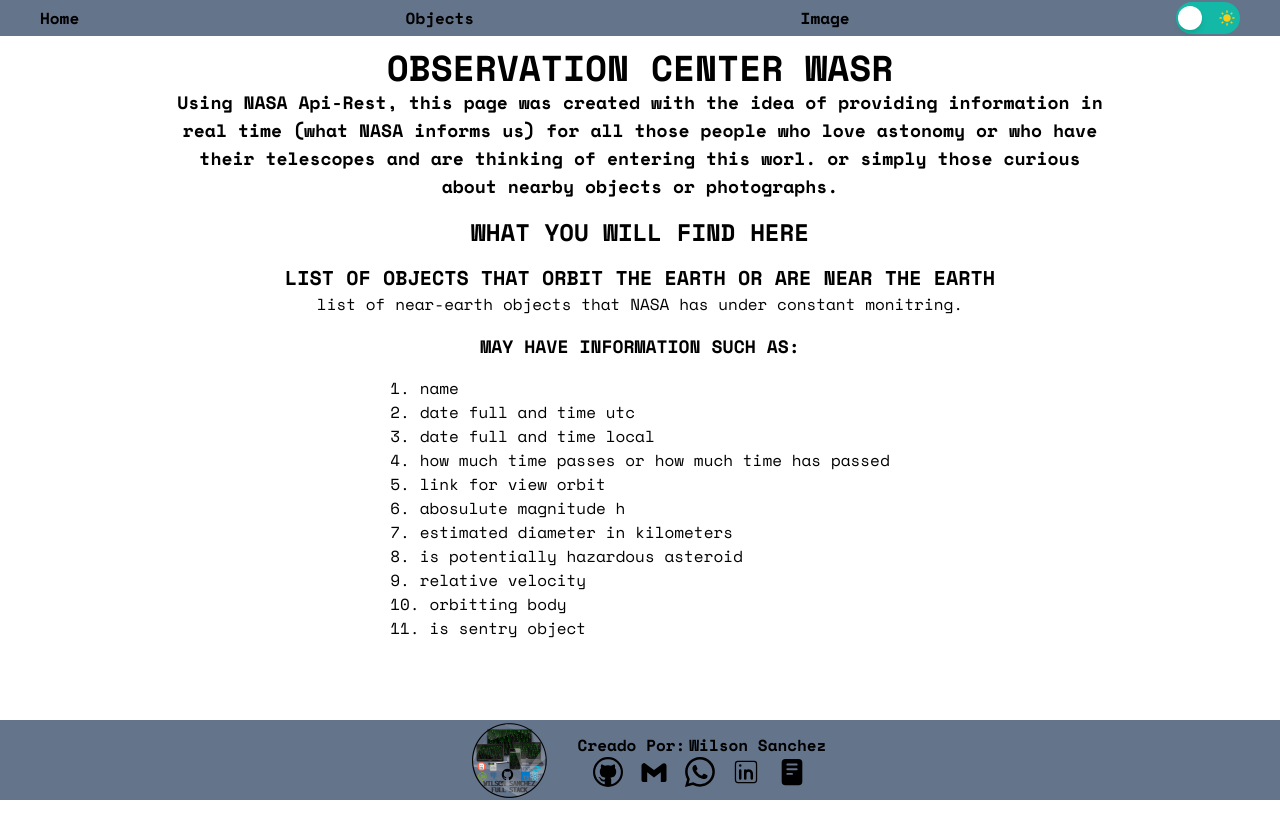
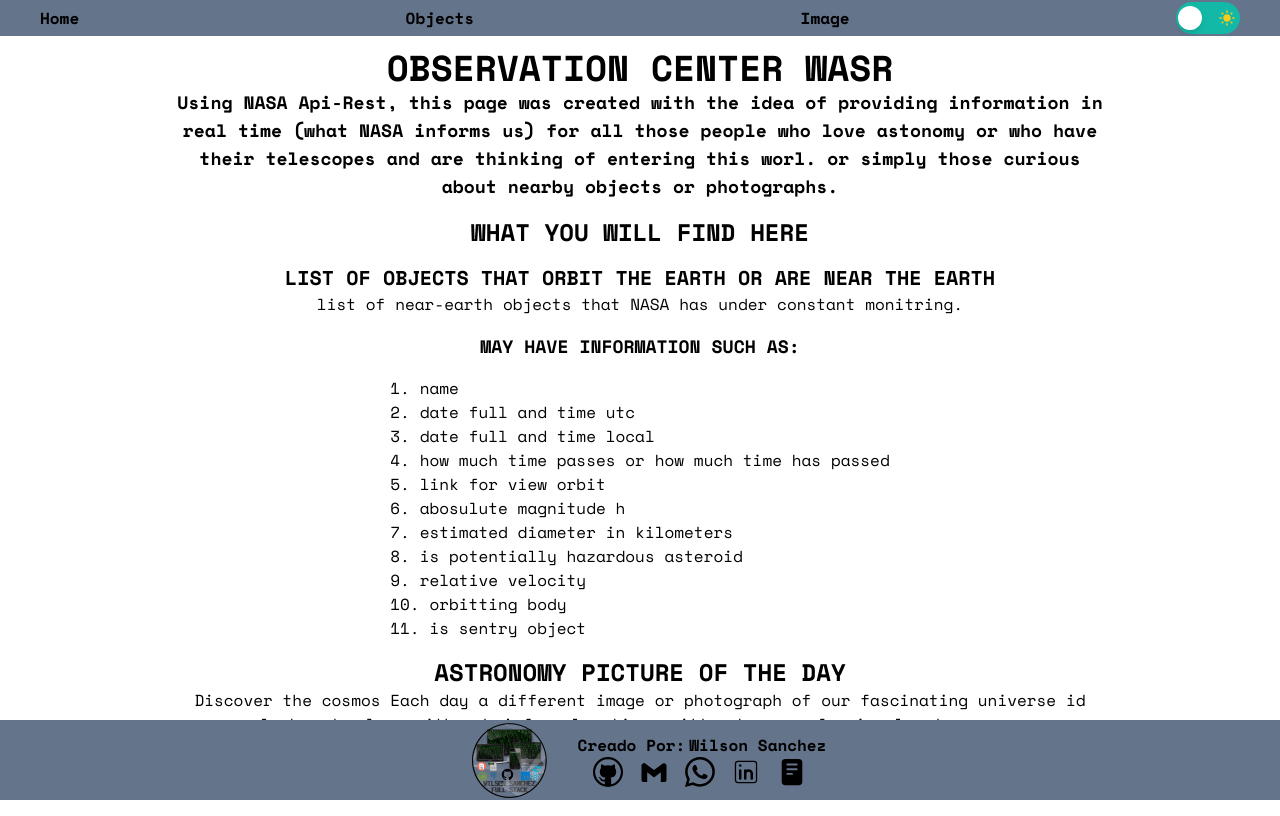
Before and after one commit to WilsonSanFullStack/api-nasa, a Next.js app: page / in a window 1280 px wide. Built offline with nearby package versions, Linux system fonts and the light colour scheme.

Commit message:
se agrega descriptcion de la pagina a la  homepage

```diff
--- a/src/app/page.tsx
+++ b/src/app/page.tsx
@@ -42,6 +42,14 @@ export default async function Home() {
             <li className="list-decimal">is sentry object</li>
           </ul>
         </section>
+        <h3 className="text-center font-bold text-2xl uppercase">
+          Astronomy Picture of the day
+        </h3>
+        <p className="text-center mx-44 movil:mx-8">
+          Discover the cosmos Each day a different image or photograph of our
+          fascinating universe id featured, along with a brief explenation
+          written by a professional astronomer.
+        </p>
       </div>
       <Pie />
     </main>
```
